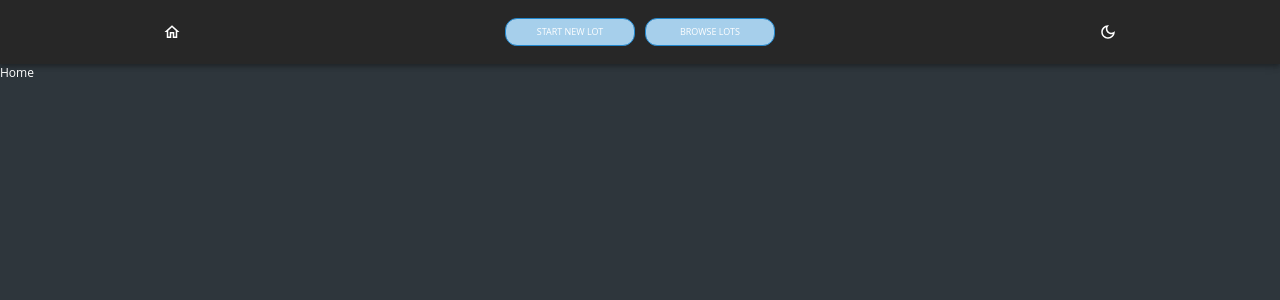
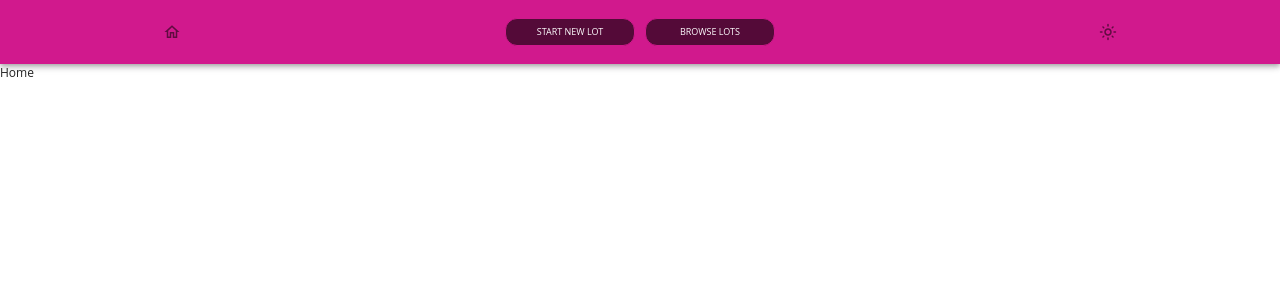
Before and after one commit to KadeHennacy/Big-Blue-Product-Tool, a React (Vite) app: page / in a window 1280 px wide. Shown: the top 300 px of the page. Built offline with nearby package versions, Linux system fonts and the light colour scheme.

Commit message:
Refactored theme.tsx but still has problem loading background

```diff
--- a/src/app/App.tsx
+++ b/src/app/App.tsx
@@ -1,22 +1,16 @@
 import { Route, Routes } from "react-router";
-import { ColorModeContext, useMode } from "../../theme";
-import { CssBaseline, ThemeProvider } from "@mui/material";
+import { Theme } from "../../Theme";
 import Home from "../common/pages/home";
 import Topbar from "../common/components/Topbar";
 
 function App() {
-  const [theme, colorMode] = useMode();
-
   return (
-    <ColorModeContext.Provider value={colorMode}>
-      <ThemeProvider theme={theme}>
-        <CssBaseline />
-        <Topbar />
-        <Routes>
-          <Route path="/" element={<Home />} />
-        </Routes>
-      </ThemeProvider>
-    </ColorModeContext.Provider>
+    <Theme>
+      <Topbar />
+      <Routes>
+        <Route path="/" element={<Home />} />
+      </Routes>
+    </Theme>
   );
 }
 
--- a/src/common/components/Topbar.tsx
+++ b/src/common/components/Topbar.tsx
@@ -1,6 +1,6 @@
 import React, { useContext } from "react";
 import { AppBar, Toolbar, Button, IconButton } from "@mui/material";
-import { ColorModeContext } from "../../../theme";
+import { ColorModeContext } from "../../../Theme";
 import DarkModeOutlinedIcon from "@mui/icons-material/DarkModeOutlined";
 import LightModeOutlinedIcon from "@mui/icons-material/LightModeOutlined";
 import HomeOutlinedIcon from "@mui/icons-material/HomeOutlined";
--- a/theme.tsx
+++ b/theme.tsx
@@ -1,6 +1,11 @@
-import { createContext, useState, useMemo } from "react";
+import { createContext, useState, useMemo, useEffect } from "react";
 import { createTheme } from "@mui/material/styles";
-import { autocompleteClasses } from "@mui/material";
+import {
+  CssBaseline,
+  PaletteMode,
+  ThemeProvider,
+  autocompleteClasses,
+} from "@mui/material";
 
 export const tokens = {
   grey: {
@@ -93,11 +98,11 @@ export const tokens = {
   },
 };
 //Parameter 'mode' implicitly has an 'any' type.ts(7006)
-export const themeSettings = (mode) => {
+export const getDesignTokens = (mode: PaletteMode) => {
   const colors = tokens;
   return {
     palette: {
-      mode: mode,
+      mode,
       ...(mode === "dark"
         ? {
             primary: {
@@ -203,27 +208,31 @@ export const themeSettings = (mode) => {
     },
   };
 };
-
 export const ColorModeContext = createContext({
   toggleColorMode: () => {},
 });
 
-export const useMode = () => {
-  const [mode, setMode] = useState(localStorage.getItem("mode") || "dark");
-
+export const Theme = ({ children }) => {
+  const [mode, setMode] = useState<PaletteMode>("light");
   const colorMode = useMemo(
     () => ({
+      // The dark mode switch would invoke this method
       toggleColorMode: () => {
-        const newMode = mode === "light" ? "dark" : "light";
-        setMode(newMode);
-        localStorage.setItem("mode", newMode);
+        setMode((prevMode: PaletteMode) =>
+          prevMode === "light" ? "dark" : "light"
+        );
       },
     }),
-    [mode]
+    []
   );
-  /* Argument of type '{ palette: { primary: { light: string; main: string; dark: string; }; info: { main: string; light: string; }; success: { main: string; light: string; }; warning: { main: string; light: string; }; danger: { main: string; light: string; }; background: { ...; }; text: { ...; }; mode: any; }; typography: { ...; }; compo...' is not assignable to parameter of type 'ThemeOptions'.
-  The types of 'palette.text' are incompatible between these types.
-  Type '{ default: string; inverse: string; }' has no properties in common with type 'Partial<TypeText>'.ts(2345)*/
-  const theme = useMemo(() => createTheme(themeSettings(mode)), [mode]);
-  return [theme, colorMode];
+  const theme = useMemo(() => createTheme(getDesignTokens(mode)), [mode]);
+
+  return (
+    <ColorModeContext.Provider value={colorMode}>
+      <ThemeProvider theme={theme}>
+        <CssBaseline />
+        {children}
+      </ThemeProvider>
+    </ColorModeContext.Provider>
+  );
 };
```
